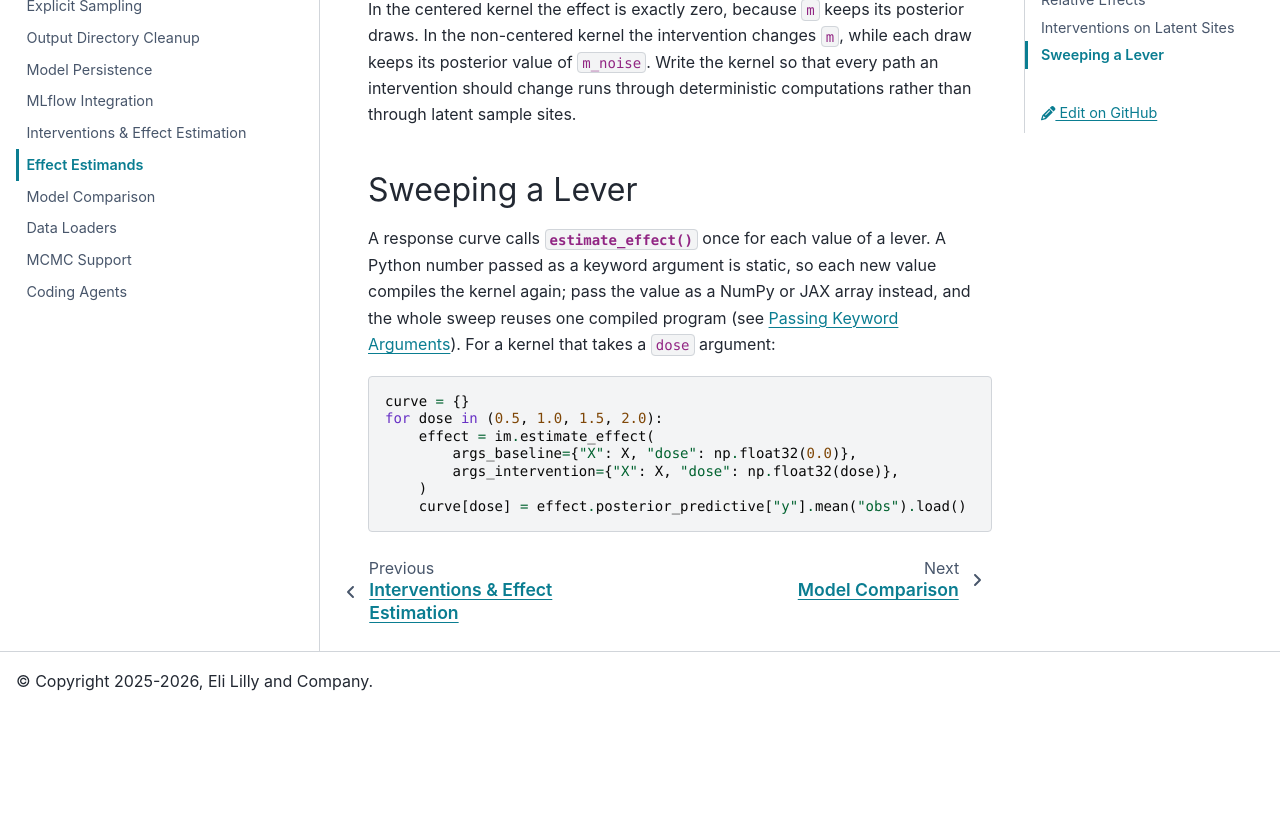
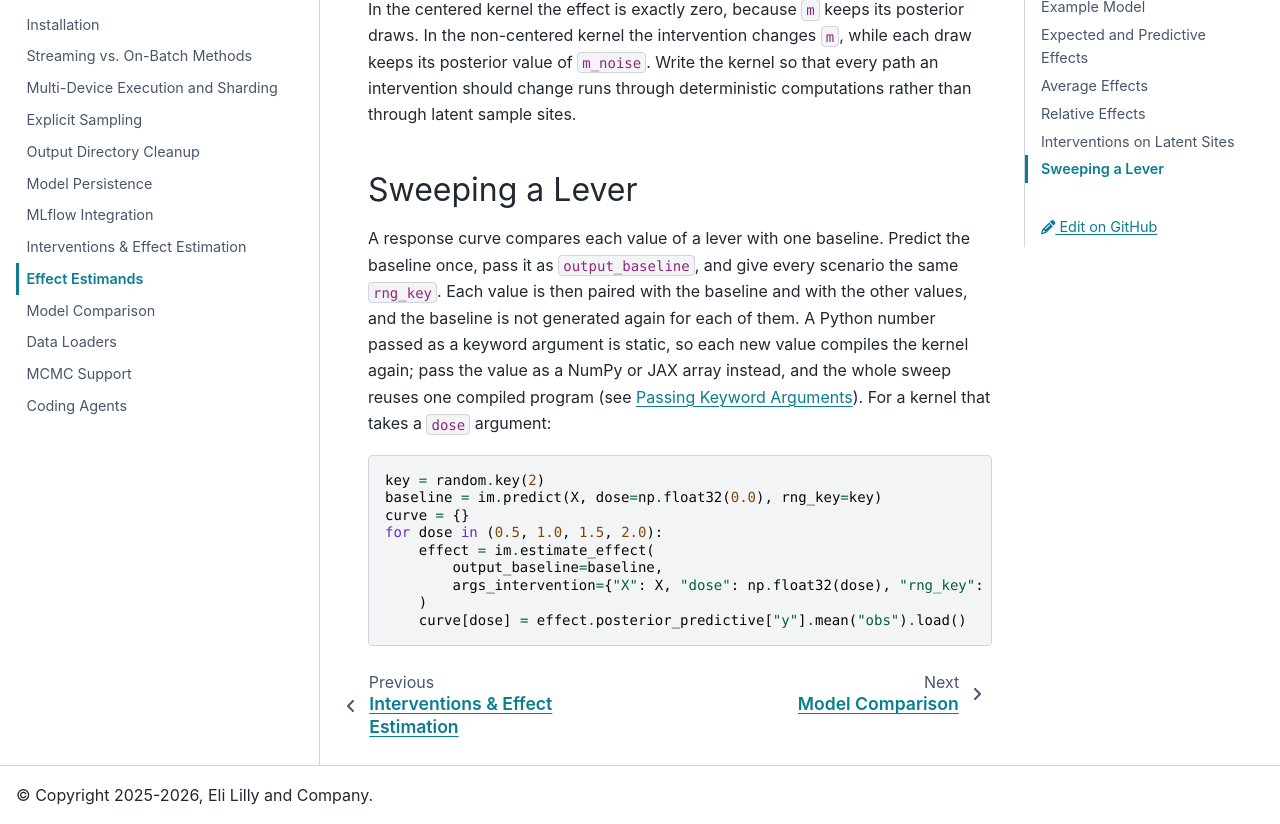
Before and after one commit to markean/aimz, a Sphinx documentation site: the page built from docs/source/user_guide/estimands.rst, in a window 1280 px wide and 900 px high, scrolled down 3105 px, cut to the strip 76-900 px from the top of the window. Built offline with Sphinx 7.4.7 and the PyData theme 0.15.4, drawn with Linux system fonts in a browser that asks for light colours; before the commit the page ends 3891 px from its top, so only the background shows below that.

Commit message:
Refactor response curve implementation to optimize baseline prediction and reuse compiled programs for efficiency.

```diff
--- a/docs/source/user_guide/estimands.rst
+++ b/docs/source/user_guide/estimands.rst
@@ -203,16 +203,20 @@
 Sweeping a Lever
 ----------------
 
-A response curve calls :meth:`~aimz.ImpactModel.estimate_effect` once for each value of a lever.
+A response curve compares each value of a lever with one baseline.
+Predict the baseline once, pass it as ``output_baseline``, and give every scenario the same ``rng_key``.
+Each value is then paired with the baseline and with the other values, and the baseline is not generated again for each of them.
 A Python number passed as a keyword argument is static, so each new value compiles the kernel again; pass the value as a NumPy or JAX array instead, and the whole sweep reuses one compiled program (see :ref:`streaming-keyword-arguments`).
 For a kernel that takes a ``dose`` argument:
 
 .. code-block:: python
 
+    key = random.key(2)
+    baseline = im.predict(X, dose=np.float32(0.0), rng_key=key)
     curve = {}
     for dose in (0.5, 1.0, 1.5, 2.0):
         effect = im.estimate_effect(
-            args_baseline={"X": X, "dose": np.float32(0.0)},
-            args_intervention={"X": X, "dose": np.float32(dose)},
+            output_baseline=baseline,
+            args_intervention={"X": X, "dose": np.float32(dose), "rng_key": key},
         )
         curve[dose] = effect.posterior_predictive["y"].mean("obs").load()
```
